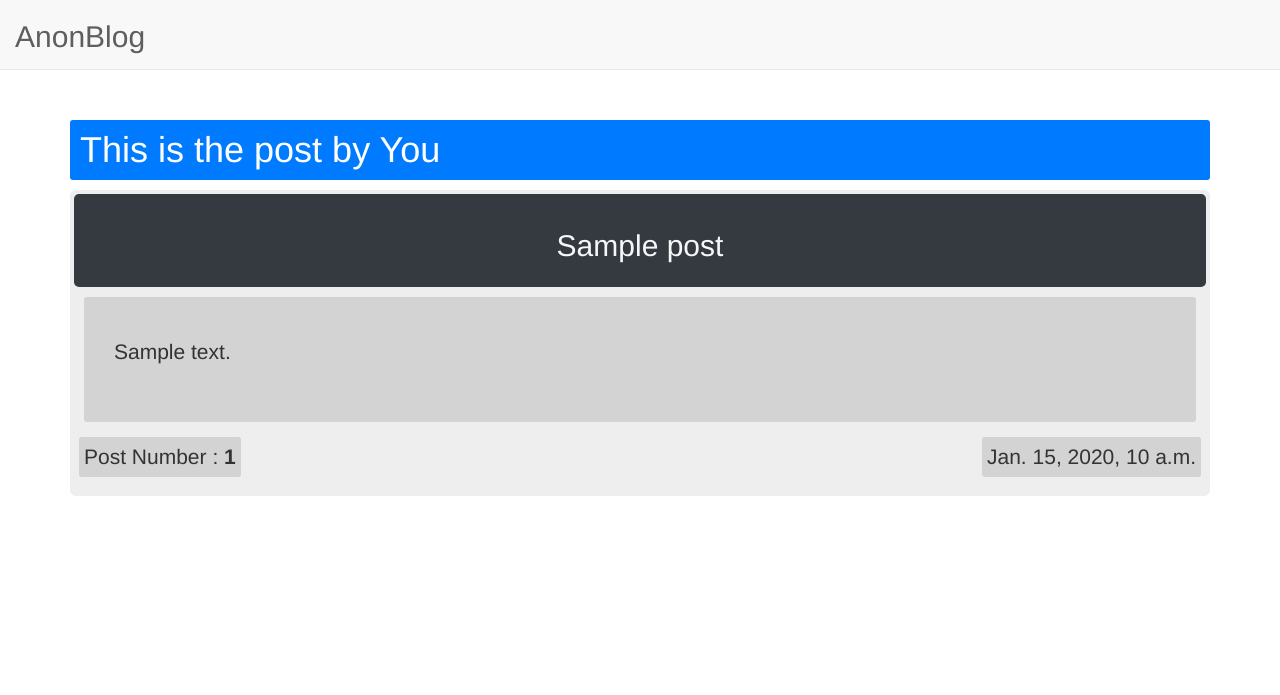
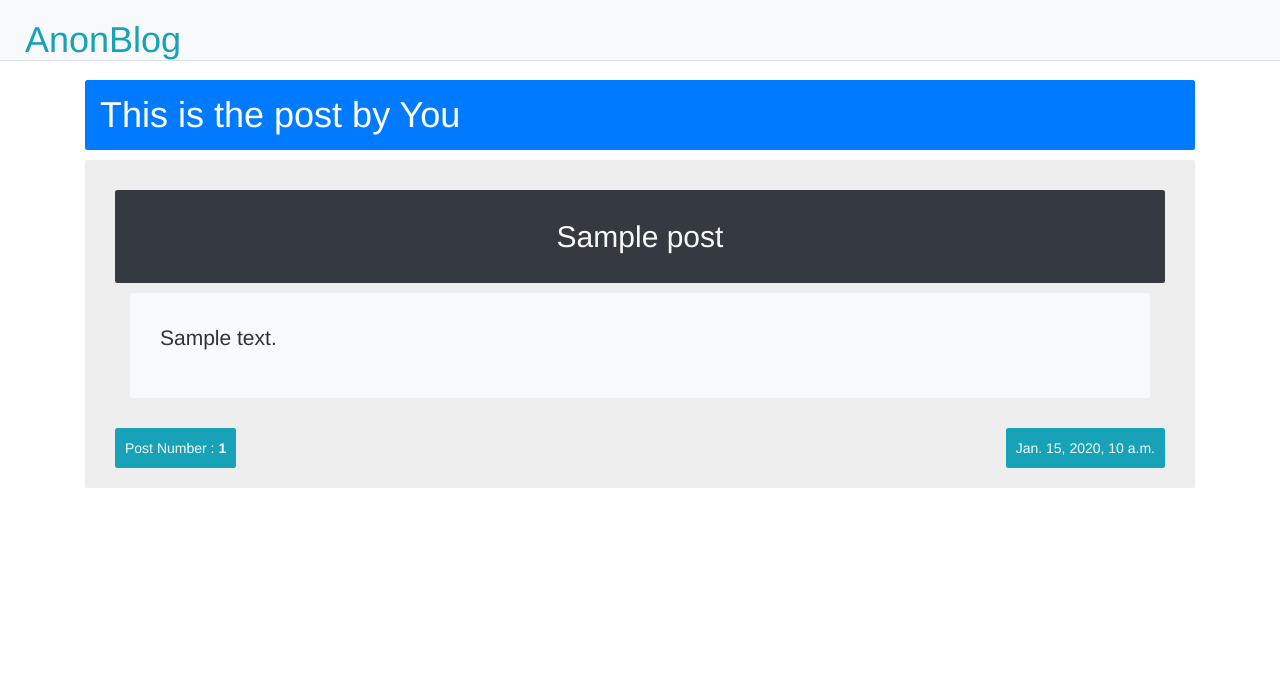
Before and after one commit to joelnv/anonblog, a Django app: page /posts/1/ in a window 1280 px wide. Shown: the top 695 px of the page. After the commit the page ends 468 px from the top, so only its background shows below. Run offline with Django 3.2, Linux system fonts and the light colour scheme; tables that the repository leaves empty hold one stand-in row (values such as "Sample post"); some libraries are stand-ins or nearby versions.

Commit message:
Deleted css file and made it full bootstrap and removed form.non_field_errors from validation state

```diff
--- a/assets/styles.css
+++ /dev/null
@@ -1,7 +0,0 @@
-form > * {display:block;}
-.post{padding:4px !important;}
-.m-title{background-color:#007bff; color:white; padding:10px; border-radius:3px;}
-.post-title{background-color:#343a40;padding:15px; border-radius:5px;}
-.post-body{padding:40px 30px; margin:10px;border-radius:3px; background-color:lightgrey;}
-.f-r{float:right;}.post-ds{display:inline-block; padding:5px; margin:5px;border-radius:3px; background-color:lightgrey;}
-.text-light{color:#f7f7f9;}
--- a/posts/templates/posts/create_post.html
+++ b/posts/templates/posts/create_post.html
@@ -2,7 +2,8 @@
 
 {% block content %}
 
-        <h1>Create a anonymous Post</h1>
+        <h1 class="alert alert-dark">Create a anonymous Post</h1>
+
         <form action="{% url 'posts:create' %}" method="post" class="col-lg-8">
             {% include 'pform.html' %}
             <input type="submit" class="btn btn-lg bg-primary btn-outline-secondary"value="Create">
--- a/posts/templates/posts/edit.html
+++ b/posts/templates/posts/edit.html
@@ -2,7 +2,7 @@
 
 {% block content %}
 
-    <h1>Edit this post here</h1>
+    <h1 class="alert alert-warning">Edit this post here</h1>
     <form action="{% url 'posts:edit' post.id post.skey %}" method="post">
         {% include 'pform.html' %}
         <input type="submit" class="btn btn-lg bg-primary btn-outline-secondary"value="Edit Post">
--- a/posts/templates/posts/post.html
+++ b/posts/templates/posts/post.html
@@ -2,10 +2,9 @@
 
 {% block content %}
 
-        <h1 class="m-title">This is the post by You</h1>
+        <h1 class="bg-primary p-4 rounded">This is the post by You</h1>
 
-
-        <div class="post jumbotron">
+        <div class="post jumbotron rounded p-5">
             {% if messages %}
                 <div class="alert alert-info" role="alert">
                     <h4>Your edit link </h4>
@@ -16,13 +15,15 @@
             {% endif %}
 
             <div class="post-title">
-                <a class="text-light" href="{% url 'posts:post' id=post.id  %}"><h2 class="text-center text-light gray">{{ post.title }}</h2></a>
+                <a class="text-light" href="{% url 'posts:post' id=post.id  %}">
+                    <h2 class="bg-dark text-center mt-0 p-5 text-light rounded">{{ post.title }}</h2>
+                </a>
             </div>
-            <div class="post-body"><p> {{ post.body }} </p></div>
-            <p class="text-right f-r post-ds"> {{ post.date }} </p>
-            <p class="post-ds">Post Number : <strong> {{ post.id }} </strong></p>
-
-            <!--<a href="{% url 'posts:edit' id=post.id skey=post.skey %}">http://127.0.0.1:8000/posts/{{post.id}}/edit/{{post.skey}}</a>-->
+            <div class="bg-light p-5 ml-4 mr-4 rounded mb-5"><p> {{ post.body }} </p></div>
+            <div class="pb-5">
+                <span class="mt-0 rounded bg-info text-light p-3 float-right "> {{ post.date }} </span>
+                <span class="mt-0 rounded bg-info text-light p-3 float-left">Post Number : <strong> {{ post.id }} </strong></span>
+            </div>
         </div>
 
 {% endblock %}
--- a/templates/base_layout.html
+++ b/templates/base_layout.html
@@ -1,25 +1,20 @@
-{% load static from staticfiles %}
-{% load static %}
 <!DOCTYPE html>
 <html>
     <head>
-        <link rel="stylesheet" type="text/css" href="{% static 'styles.css' %}"/>
+        <link rel="stylesheet" href="https://maxcdn.bootstrapcdn.com/bootstrap/4.0.0/css/bootstrap.min.css" integrity="sha384-Gn5384xqQ1aoWXA+058RXPxPg6fy4IWvTNh0E263XmFcJlSAwiGgFAW/dAiS6JXm" crossorigin="anonymous">
         <link rel="stylesheet" href="https://maxcdn.bootstrapcdn.com/bootstrap/3.3.7/css/bootstrap.min.css" integrity="sha384-BVYiiSIFeK1dGmJRAkycuHAHRg32OmUcww7on3RYdg4Va+PmSTsz/K68vbdEjh4u" crossorigin="anonymous">
     </head>
-    <body STYLE="height:2000px;">
-    <nav class="navbar navbar-default navbar-fixed-top " style="height:70px;">
-  <div class="container-fluid">
-    <!-- Brand and toggle get grouped for better mobile display -->
-    <div class="navbar-header">
-      <a class="navbar-brand" href="#"><h2  style="margin-top:5px;"> AnonBlog </h2></a>
-    </div>
-  </div><!-- /.container-fluid -->
-</nav>
-    <div class="wrapper container" style="margin-top:100px;">
-    {% block content %}
+    <body>
 
 
-    {% endblock %}
+        <nav class="navbar navbar-fixed-top navbar-expand-lg bg-light sticky-top border-bottom">
+            <a class="navbar-brand" href="#"><h1 class="mt-0 pt-0 text-info">AnonBlog</h1></a>
+        </nav>
+        <div class="wrapper container mt-5 pt-5">
+            {% block content %}
+
+
+            {% endblock %}
         </div>
     </body>
 </html>
--- a/templates/pform.html
+++ b/templates/pform.html
@@ -1,5 +1,5 @@
             {% csrf_token %}
-            <div class="form-group {% if form.title.errors or form.non_field_errors%} has-error {% endif %}">
+            <div class="form-group {% if form.title.errors %} has-error {% endif %}">
                 <label for="Title">Title:</label>
                 {{ form.title }}
             </div>
@@ -8,7 +8,7 @@
                     {{ form.title.errors }}
                 </div>
             {% endif %}
-            <div class="form-group {% if form.body.errors or form.non_field_errors %} has-error {% endif %}">
+            <div class="form-group {% if form.body.errors %} has-error {% endif %}">
                 <label for="body">Content:</label>
                 {{ form.body }}
             </div>
```
